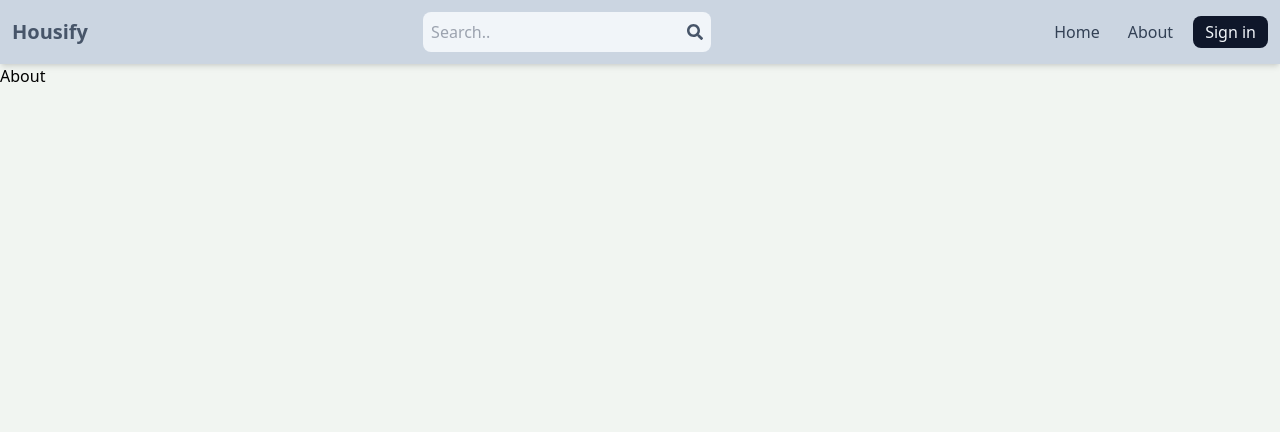
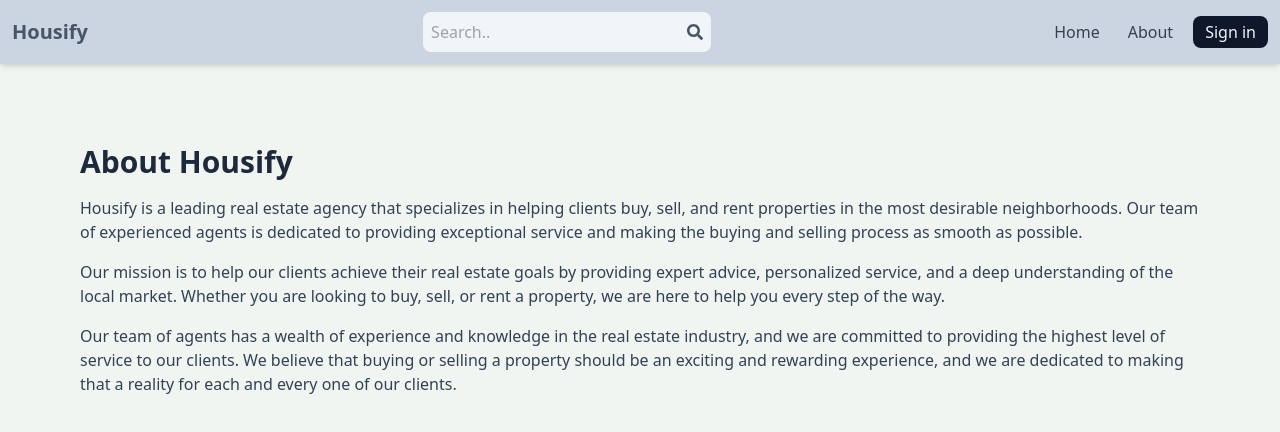
Before and after one commit to ezbundler/housify_frontend, a React (Vite) app: page /about in a window 1280 px wide. Shown: the top 432 px of the page. Built offline with nearby package versions, Linux system fonts and the light colour scheme.

Commit message:
about section

```diff
--- a/src/pages/About.jsx
+++ b/src/pages/About.jsx
@@ -1,9 +1,14 @@
 import React from 'react'
 
-const About = () => {
+export default function About() {
   return (
-    <div>About</div>
+    <div className='py-20 px-4 max-w-6xl mx-auto'>
+      <h1 className='text-3xl font-bold mb-4 text-slate-800'>About Housify</h1>
+      <p className='mb-4 text-slate-700'>Housify is a leading real estate agency that specializes in helping clients buy, sell, and rent properties in the most desirable neighborhoods. Our team of experienced agents is dedicated to providing exceptional service and making the buying and selling process as smooth as possible.</p>
+      <p className='mb-4 text-slate-700'>
+      Our mission is to help our clients achieve their real estate goals by providing expert advice, personalized service, and a deep understanding of the local market. Whether you are looking to buy, sell, or rent a property, we are here to help you every step of the way.
+      </p>
+      <p className='mb-4 text-slate-700'>Our team of agents has a wealth of experience and knowledge in the real estate industry, and we are committed to providing the highest level of service to our clients. We believe that buying or selling a property should be an exciting and rewarding experience, and we are dedicated to making that a reality for each and every one of our clients.</p>
+    </div>
   )
 }
-
-export default About
```
